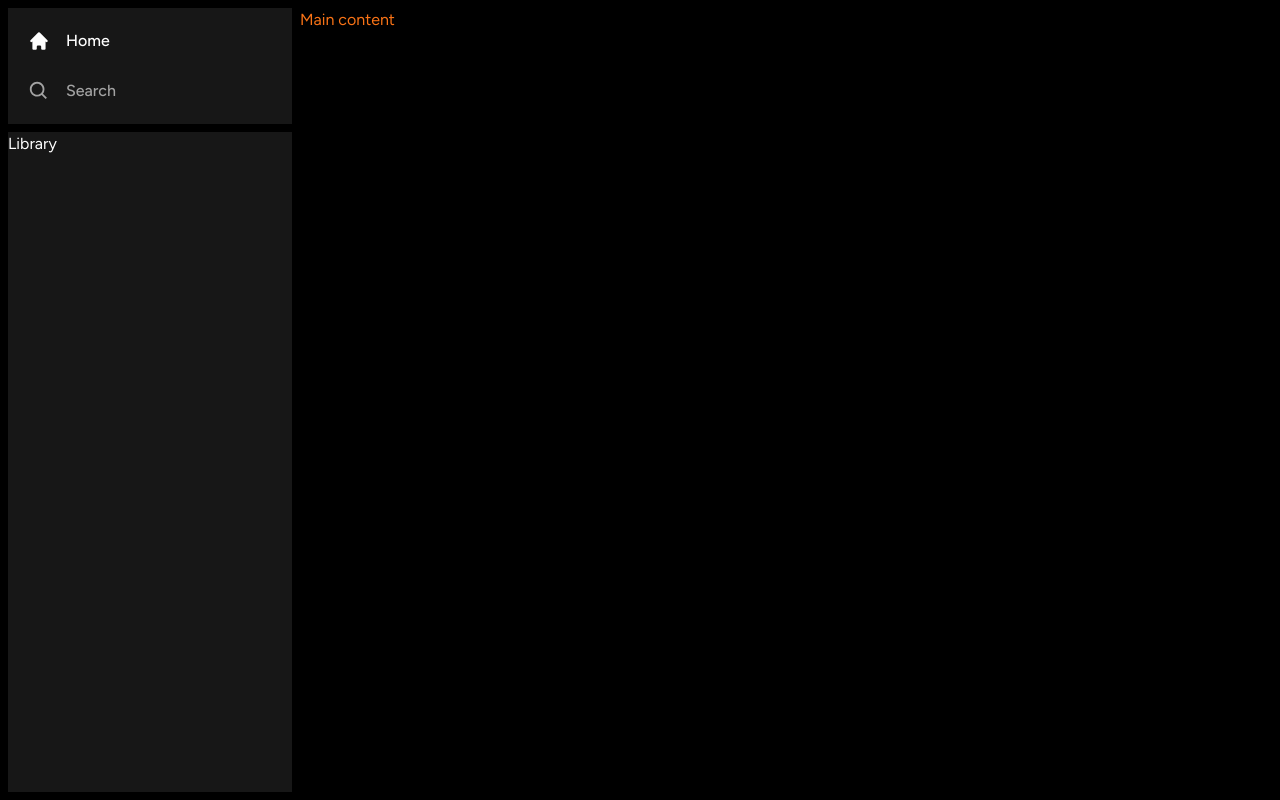
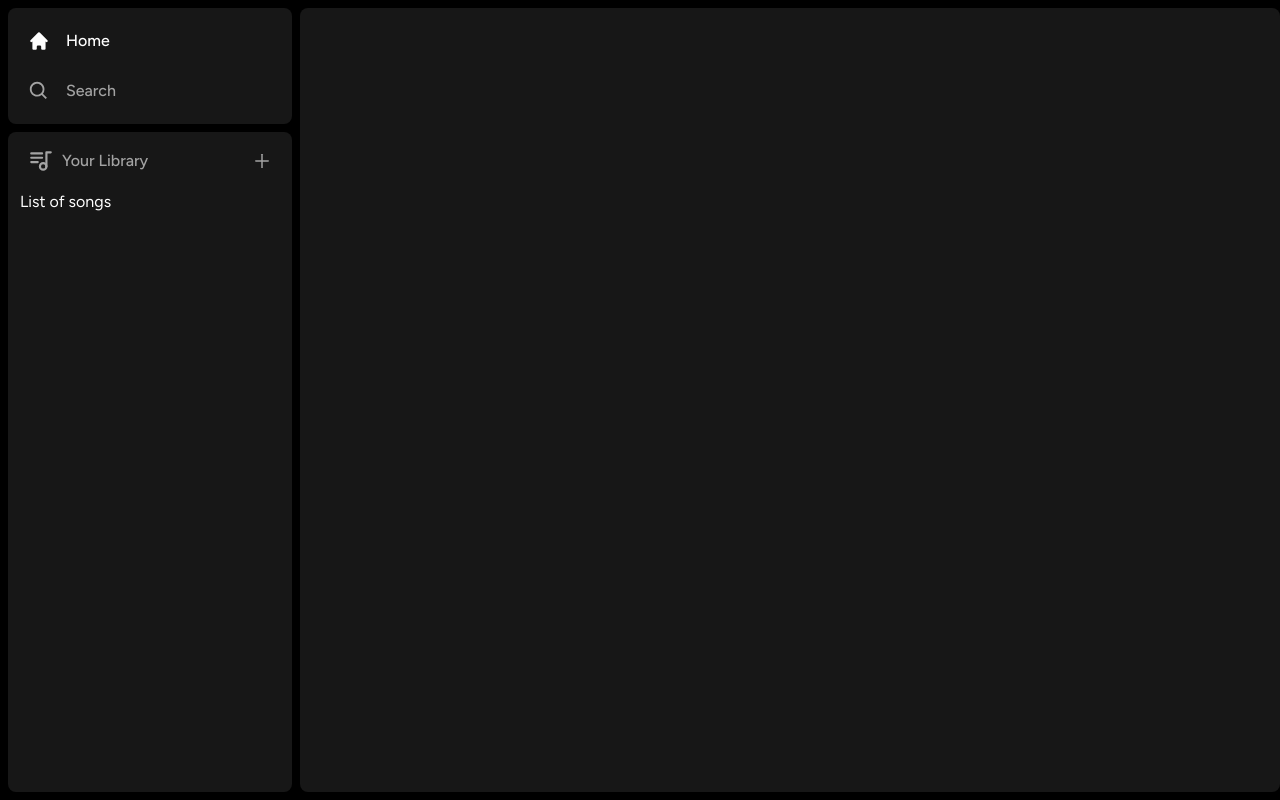
Before and after one commit to garydsong/cloudify, a Next.js app: page / in a window 1280 px wide. Built offline with nearby package versions, Linux system fonts and the light colour scheme.

Commit message:
fixed rounded-lg added functional library bar

```diff
--- a/app/(site)/page.tsx
+++ b/app/(site)/page.tsx
@@ -1,5 +1,5 @@
 export default function Home() {
   return (
-    <div className="text-orange-500">Main content</div>
+    <div className="bg-neutral-900 rounded-lg h-full w-full overflow-hidden overflow-y-auto"></div>
   )
 }
--- a/components/Box.tsx
+++ b/components/Box.tsx
@@ -11,7 +11,7 @@ const Box: React.FC<BoxProps> = ({
     return (
         <div className={twMerge(`
     bg-neutral-900
-    rounded--la
+    rounded-lg
     h-fit
     w-full
     `,
--- a/components/Library.tsx
+++ b/components/Library.tsx
@@ -1,11 +1,38 @@
 "use client"
+
+import { TbPlaylist } from "react-icons/tb"
+import { AiOutlinePlus } from "react-icons/ai"
 
 const Library = () => {
     const onClick = () => {
         // handles upload
     }
   return (
-    <div>Library</div>
+    <div className="flex flex-col">
+        <div className="
+        flex
+        items-center
+        justify-between
+        px-5
+        pt-4">
+            <div className="
+            inline-flex
+            items-center
+            gap-x-2">
+                <TbPlaylist className="text-neutral-400" size={26} />
+                <p className="text-neutral-400 font-medium text-md">Your Library</p>
+            </div>
+            <AiOutlinePlus onClick={onClick} size={20} className="text-neutral-400 cursor-pointer hover:text-white transition" />
+        </div>
+        <div className="
+        flex
+        flex-col
+        gap-y-2
+        mt-4
+        px-3">
+            List of songs
+        </div>
+    </div>
   )
 }
 
```
